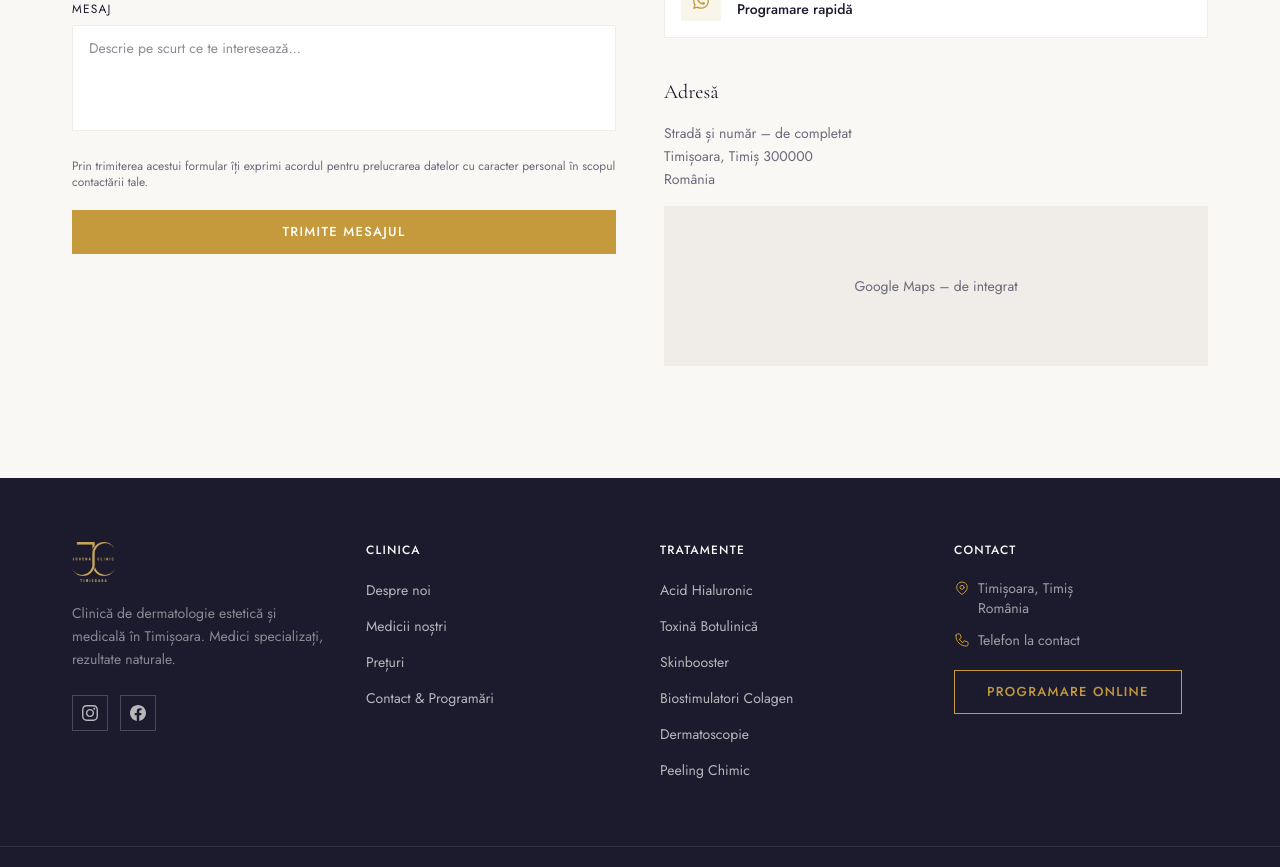
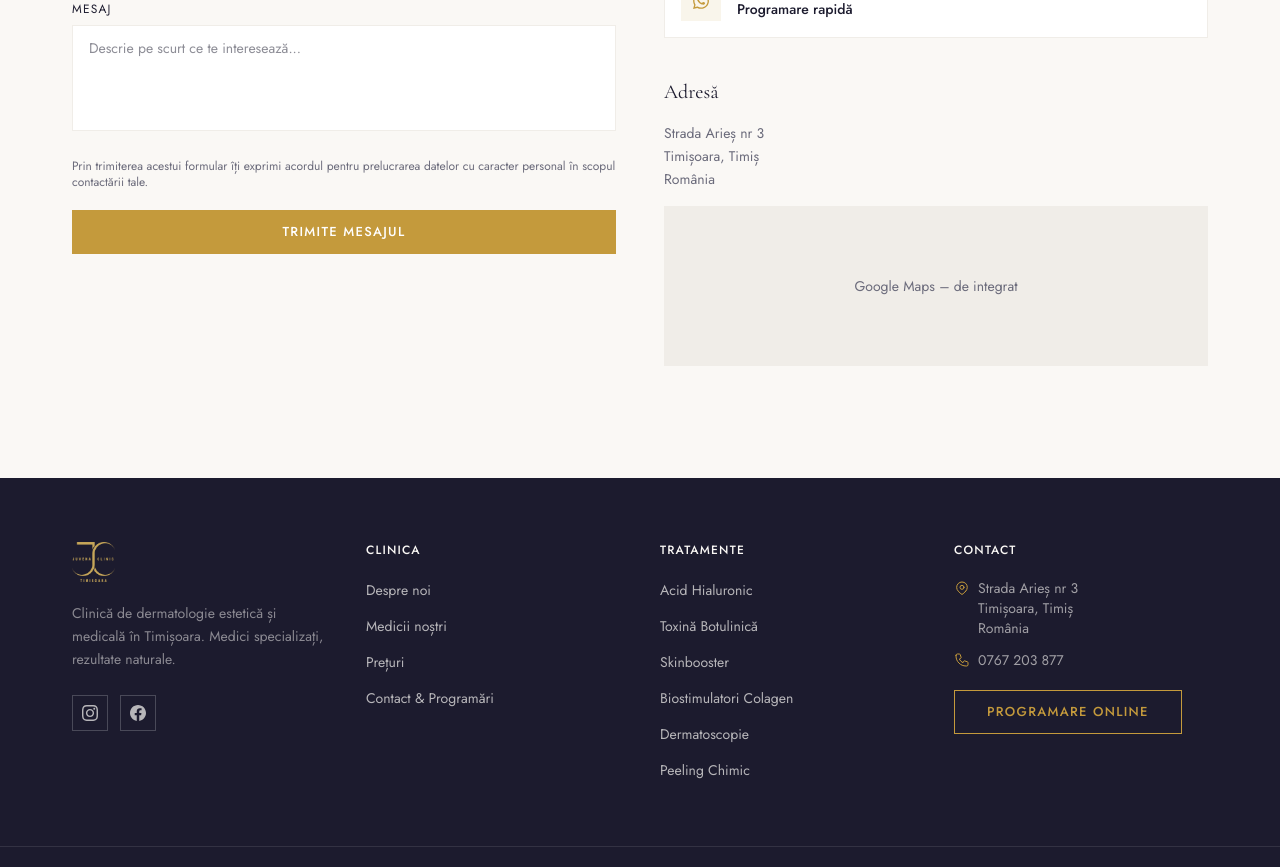
Before and after one commit to mihnea-eugen/juvena-site, a Next.js app: page /contact in a window 1280 px wide. Shown: the part 920-1787 px from the top of the page. Built offline with nearby package versions, Linux system fonts and the light colour scheme.

Commit message:
fix: injectari acid hialuronic, adresa Aries nr 3, telefon 0767203877

```diff
--- a/app/contact/page.tsx
+++ b/app/contact/page.tsx
@@ -188,7 +188,7 @@ export default function ContactPage() {
                 </h3>
                 <div className="space-y-4">
                   <a
-                    href="tel:TBD"
+                    href="tel:+40767203877"
                     className="flex items-center gap-4 p-4 bg-white border border-[var(--cream-2)] hover:border-[var(--gold)] transition-colors group"
                   >
                     <div className="w-10 h-10 bg-[var(--gold)]/10 flex items-center justify-center group-hover:bg-[var(--gold)] transition-colors">
@@ -198,12 +198,12 @@ export default function ContactPage() {
                     </div>
                     <div>
                       <p className="text-xs text-[var(--muted)] tracking-widest uppercase">Telefon</p>
-                      <p className="text-[var(--dark)] text-sm font-medium">De completat</p>
+                      <p className="text-[var(--dark)] text-sm font-medium">0767 203 877</p>
                     </div>
                   </a>
 
                   <a
-                    href="https://wa.me/40TBD"
+                    href="https://wa.me/40767203877"
                     target="_blank"
                     rel="noopener noreferrer"
                     className="flex items-center gap-4 p-4 bg-white border border-[var(--cream-2)] hover:border-[var(--gold)] transition-colors group"
@@ -230,8 +230,8 @@ export default function ContactPage() {
                   Adresă
                 </h3>
                 <address className="not-italic text-[var(--muted)] text-sm leading-relaxed">
-                  <p>Stradă și număr – de completat</p>
-                  <p>Timișoara, Timiș 300000</p>
+                  <p>Strada Arieș nr 3</p>
+                  <p>Timișoara, Timiș</p>
                   <p>România</p>
                 </address>
                 {/* Google Maps placeholder */}
--- a/app/dermatologie-estetica/acid-hialuronic/page.tsx
+++ b/app/dermatologie-estetica/acid-hialuronic/page.tsx
@@ -3,9 +3,9 @@ import TreatmentPage from "@/components/TreatmentPage";
 import { FAQ_ACID_HIALURONIC } from "@/lib/data/schema";
 
 export const metadata: Metadata = {
-  title: "Injecții Acid Hialuronic Timișoara – Buze, Pomeți, Cearcăne | Juvena",
+  title: "Injectări Acid Hialuronic Timișoara – Buze, Pomeți, Cearcăne | Juvena",
   description:
-    "Injecții acid hialuronic la Juvena Timișoara: augmentare buze, volumizare pomeți, corecție cearcăne și riduri. Medic specialist, rezultate naturale.",
+    "Injectări acid hialuronic la Juvena Timișoara: augmentare buze, volumizare pomeți, corecție cearcăne și riduri. Medic specialist, rezultate naturale.",
   alternates: { canonical: "https://juvena.ro/dermatologie-estetica/acid-hialuronic/" },
 };
 
@@ -20,7 +20,7 @@ export default function AcidHialuronicPage() {
         { name: "Acid Hialuronic", href: "/dermatologie-estetica/acid-hialuronic/" },
       ]}
       eyebrow="Dermatologie Estetică"
-      title="Injecții acid hialuronic"
+      title="Injectări acid hialuronic"
       subtitle="Conturare și volumizare facială cu rezultate naturale, realizate de medic specialist."
       description={[
         "Acidul hialuronic este una dintre substanțele cel mai frecvent utilizate în medicina estetică modernă. Este o substanță naturală produsă de organism, cu rol esențial în hidratarea și structurarea țesuturilor. Odată cu vârsta, producția sa scade, ceea ce duce la pierderea volumului facial și apariția ridurilor.",
@@ -66,7 +66,7 @@ export default function AcidHialuronicPage() {
       schema={{
         name: "Tratament cu Acid Hialuronic Timișoara",
         description:
-          "Injecții acid hialuronic pentru augmentare, conturare și corecție facială la Juvena Timișoara. Buze, pomeți, cearcăne, mandibulă.",
+          "Injectări acid hialuronic pentru augmentare, conturare și corecție facială la Juvena Timișoara. Buze, pomeți, cearcăne, mandibulă.",
         url: `${BASE}/dermatologie-estetica/acid-hialuronic/`,
         price: "800",
         bodyLocation: "față",
--- a/components/Footer.tsx
+++ b/components/Footer.tsx
@@ -116,14 +116,14 @@ export default function Footer() {
                   <path strokeLinecap="round" strokeLinejoin="round" strokeWidth={1.5} d="M17.657 16.657L13.414 20.9a1.998 1.998 0 01-2.827 0l-4.244-4.243a8 8 0 1111.314 0z" />
                   <path strokeLinecap="round" strokeLinejoin="round" strokeWidth={1.5} d="M15 11a3 3 0 11-6 0 3 3 0 016 0z" />
                 </svg>
-                <span className="text-cream/60">Timișoara, Timiș<br />România</span>
+                <span className="text-cream/60">Strada Arieș nr 3<br />Timișoara, Timiș<br />România</span>
               </div>
               <div className="flex gap-2 items-center">
                 <svg className="w-4 h-4 text-gold shrink-0" fill="none" stroke="currentColor" viewBox="0 0 24 24">
                   <path strokeLinecap="round" strokeLinejoin="round" strokeWidth={1.5} d="M3 5a2 2 0 012-2h3.28a1 1 0 01.948.684l1.498 4.493a1 1 0 01-.502 1.21l-2.257 1.13a11.042 11.042 0 005.516 5.516l1.13-2.257a1 1 0 011.21-.502l4.493 1.498a1 1 0 01.684.949V19a2 2 0 01-2 2h-1C9.716 21 3 14.284 3 6V5z" />
                 </svg>
-                <a href="tel:TBD" className="hover:text-gold transition-colors text-cream/60">
-                  Telefon la contact
+                <a href="tel:+40767203877" className="hover:text-gold transition-colors text-cream/60">
+                  0767 203 877
                 </a>
               </div>
               <div className="pt-2">
--- a/lib/data/schema.ts
+++ b/lib/data/schema.ts
@@ -24,7 +24,7 @@ const DATE_MODIFIED = "2026-05-01";
 
 const ADDRESS = {
   "@type": "PostalAddress",
-  streetAddress: "TBD", // completați după aprobare
+  streetAddress: "Strada Arieș nr 3",
   addressLocality: "Timișoara",
   addressRegion: "Timiș",
   postalCode: "300000",
@@ -132,7 +132,7 @@ export function schemaOrganization() {
     description:
       "Clinică privată de dermatologie estetică și medicală în Timișoara. Acid hialuronic, toxină botulinică, biostimulatori colagen, dermatoscopie digitală.",
     address: ADDRESS,
-    telephone: "TBD",
+    telephone: "+40767203877",
     email: "TBD",
     priceRange: "200 RON – 2.500 RON",
     currenciesAccepted: "RON",
@@ -447,7 +447,7 @@ export const FAQ_ACID_HIALURONIC: FAQItem[] = [
   {
     question: "Cât durează procedura de acid hialuronic?",
     answer:
-      "Injecțiile de acid hialuronic la Juvena Timișoara durează între 15 și 30 de minute. Rezultatele sunt vizibile imediat, cu o îmbunătățire progresivă în primele 2 săptămâni pe măsură ce produsul se integrează în țesuturi.",
+      "Injectările de acid hialuronic la Juvena Timișoara durează între 15 și 30 de minute. Rezultatele sunt vizibile imediat, cu o îmbunătățire progresivă în primele 2 săptămâni pe măsură ce produsul se integrează în țesuturi.",
   },
   {
     question: "Există contraindicații pentru acid hialuronic?",
@@ -465,7 +465,7 @@ export const FAQ_ACID_HIALURONIC: FAQItem[] = [
       "Prețurile pentru acid hialuronic la Juvena Timișoara pornesc de la 800 RON pentru augmentare buze 0,5 ml și 1.200 RON pentru 1 ml buze. Volumizarea pomeților, bărbiei, corecția cearcănelor sau conturarea mandibulei costă 1.400 RON per ml. Consultația medicală este inclusă în tarif.",
   },
   {
-    question: "Există timp de recuperare după injecțiile cu acid hialuronic?",
+    question: "Există timp de recuperare după injectările de acid hialuronic?",
     answer:
       "Nu există timp de recuperare. Pot apărea umflături ușoare sau vânătăi 24-48 ore, care dispar de la sine. Se recomandă evitarea saunei, a activității fizice intense și a expunerii la soare timp de 24 de ore după procedură.",
   },
```
